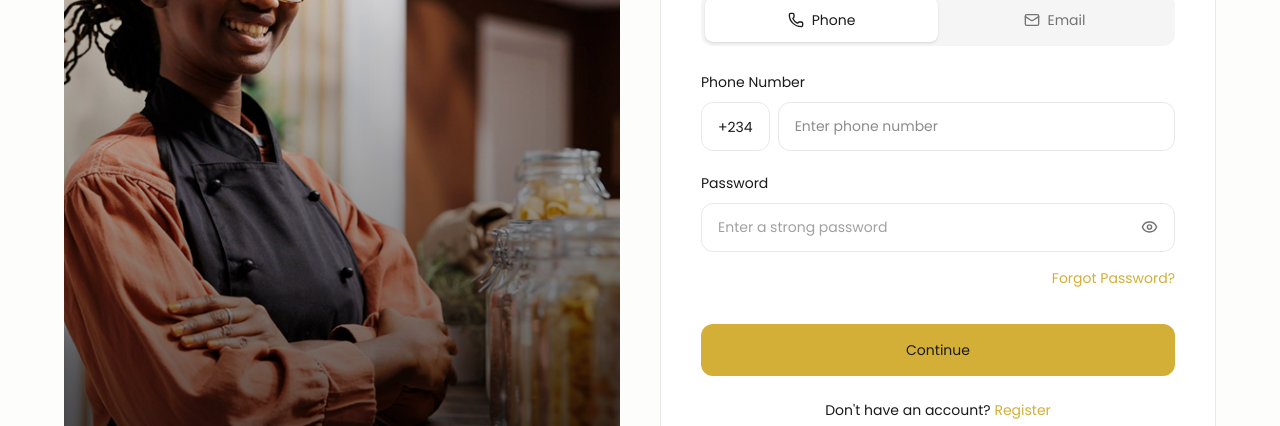
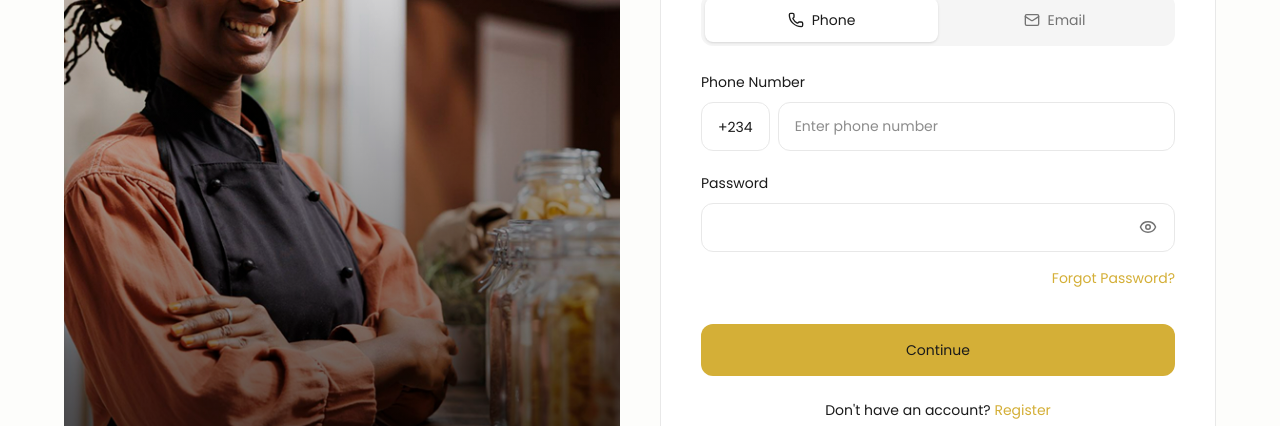
Before and after one commit to C-Ride-Albacorre/frontend-nextjs, a Next.js app: page /user/login in a window 1280 px wide. Shown: the part 185-611 px from the top of the page. Built offline with nearby package versions, Linux system fonts and the light colour scheme; no server answers.

Commit message:
feat(auth): implement user login functionality with form validation and error handling

```diff
--- a/app/(auth)/user/login/page.tsx
+++ b/app/(auth)/user/login/page.tsx
@@ -1,13 +1,14 @@
 import UserLoginForm from '@/features/auth/components/user-form/login';
 
 import AuthFooter from '@/components/layout/auth-footer';
+import { Suspense } from 'react';
 
 export default function LoginPage() {
   return (
-    <>
+    <Suspense fallback={<div>Loading...</div>}>
       <UserLoginForm />
 
       <AuthFooter variant="login" href="/user/register" />
-    </>
+    </Suspense>
   );
 }
--- /dev/null
+++ b/features/auth/actions/user-login.ts
@@ -0,0 +1,66 @@
+'use server';
+
+import { redirect } from 'next/navigation';
+import { LoginFormSchema, LoginFormState } from '../libs/user-login.schema';
+import { LoginPayload, loginUser } from '../services/user-login';
+import { setAuthCookies } from '@/utils/cookies'; // reuse the helper we created
+
+export async function userLoginAction(
+  _state: LoginFormState,
+  formData: FormData,
+): Promise<LoginFormState> {
+  const rawIdentifier = formData.get('identifier')?.toString().trim() ?? '';
+  const password = formData.get('password')?.toString() ?? '';
+  const callbackUrl =
+    formData.get('callbackUrl')?.toString() ?? '/user/dashboard';
+
+  const validated = LoginFormSchema.safeParse({
+    identifier: rawIdentifier,
+    password,
+  });
+
+  if (!validated.success) {
+    return {
+      status: 'error',
+      errors: validated.error.flatten().fieldErrors,
+    };
+  }
+
+  const isPhone = /^\+?\d{7,}$/.test(rawIdentifier);
+
+  // ✅ Send as separate fields matching your API contract
+  const payload: LoginPayload = isPhone
+    ? { phoneNumber: rawIdentifier, password }
+    : { email: rawIdentifier, password };
+
+  const safeCallback = callbackUrl.startsWith('/')
+    ? callbackUrl
+    : '/user/dashboard';
+
+  let redirectTo: string | null = null;
+
+  try {
+    const result = await loginUser(payload);
+    const { accessToken, refreshToken } = result.data;
+
+    await setAuthCookies(accessToken, refreshToken);
+
+    redirectTo = safeCallback;
+  } catch (error: any) {
+    // Account exists but not verified yet
+    if (error?.statusCode === 403 && error?.reason === 'UNVERIFIED') {
+      redirectTo = `/verify?method=${isPhone ? 'phone' : 'email'}`;
+    } else {
+      return {
+        status: 'error',
+        message:
+          error instanceof Error
+            ? error.message
+            : 'Something went wrong. Please try again.',
+      };
+    }
+  }
+
+  if (redirectTo) redirect(redirectTo);
+  return { status: 'success' };
+}
--- a/features/auth/components/user-form/login.tsx
+++ b/features/auth/components/user-form/login.tsx
@@ -1,54 +1,118 @@
 'use client';
 
+import { useActionState, useState, useEffect } from 'react';
 import Link from 'next/link';
+import { useSearchParams } from 'next/navigation';
+import { toast } from 'sonner';
+import { Eye, EyeOff } from 'lucide-react';
 
-import { Eye } from 'lucide-react';
-
+import { userLoginAction } from '@/features/auth/actions/user-login';
 import { useAuthMethod } from '@/features/auth/hooks/auth-method.context';
-
 import AuthMethod from '@/features/auth/components/auth-method';
 import PhoneInput from '@/components/ui/inputs/phone-input';
 import Input from '@/components/ui/inputs/input';
 import { Button } from '@/components/ui/buttons/button';
+import { IconButton } from '@/components/ui/buttons/icon-button';
+
+type FieldValues = {
+  identifier: string;
+  password: string;
+};
+
+const INITIAL_VALUES: FieldValues = { identifier: '', password: '' };
 
 export default function UserLoginForm() {
   const { method } = useAuthMethod();
+  const searchParams = useSearchParams();
+  const callbackUrl = searchParams.get('callbackUrl') ?? '/user/dashboard';
+
+  const [fields, setFields] = useState<FieldValues>(INITIAL_VALUES);
+  const [showPassword, setShowPassword] = useState(false);
+
+  const [state, action, pending] = useActionState(userLoginAction, undefined);
+
+  const isError = state?.status === 'error';
+
+  const handleChange =
+    (field: keyof FieldValues) => (e: React.ChangeEvent<HTMLInputElement>) => {
+      setFields((prev) => ({ ...prev, [field]: e.target.value }));
+    };
+
+  useEffect(() => {
+    if (!state || state.status !== 'error') return;
+    if (state.message) toast.error(state.message);
+    if (state.errors) {
+      Object.values(state.errors).forEach((fieldErrors) =>
+        fieldErrors?.forEach((err) => toast.error(err)),
+      );
+    }
+  }, [state]);
 
   return (
     <>
       <AuthMethod />
 
-      {/* FORM */}
-      <form className="space-y-5">
+      <form className="space-y-5" action={action}>
+        {/* Pass callbackUrl through so the action can redirect back */}
+        <input type="hidden" name="callbackUrl" value={callbackUrl} />
+
         {method === 'phone' ? (
-          <PhoneInput />
+          <PhoneInput
+            id="identifier"
+            name="identifier"
+            value={fields.identifier}
+            onChange={handleChange('identifier')}
+            errorMessage={isError ? state.errors?.identifier?.[0] : undefined}
+          />
         ) : (
-          <Input type="email" label="Email" placeholder="Enter your email" />
+          <Input
+            name="identifier"
+            type="email"
+            label="Email Address"
+            value={fields.identifier}
+            onChange={handleChange('identifier')}
+            errorMessage={isError ? state.errors?.identifier?.[0] : undefined}
+          />
         )}
 
         <div>
-          {/* PASSWORD */}
           <Input
-            type="password"
+            name="password"
+            type={showPassword ? 'text' : 'password'}
             label="Password"
-            placeholder="Enter a strong password"
             spacing="sm"
-            rightIcon={<Eye size={18} className="text-neutral-500" />}
+            value={fields.password}
+            onChange={handleChange('password')}
+            errorMessage={isError ? state.errors?.password?.[0] : undefined}
+            rightIcon={
+              <IconButton
+                type="button"
+                rounded="none"
+                variant="gray"
+                size="none"
+                ariaLabel="Toggle password visibility"
+                onClick={() => setShowPassword((v) => !v)}
+                className="text-neutral-500 cursor-pointer"
+              >
+                {showPassword ? <EyeOff size={18} /> : <Eye size={18} />}
+              </IconButton>
+            }
           />
 
           <Link
             href="/reset"
-            className="mt-4 text-sm  text-right block  text-primary"
+            className="mt-4 text-sm text-right block text-primary"
           >
             Forgot Password?
           </Link>
         </div>
 
-        {/* CTA */}
         <Button
-          href="/user/dashboard"
+          type="submit"
           size="full"
           variant="primary"
+          loading={pending}
+          disabled={pending}
           className="mt-4"
         >
           Continue
--- /dev/null
+++ b/features/auth/libs/api-errpor.ts
@@ -0,0 +1,12 @@
+// lib/api-error.ts
+export class ApiError extends Error {
+  statusCode: number;
+  reason?: string;
+
+  constructor(message: string, statusCode: number, reason?: string) {
+    super(message);
+    this.name = 'ApiError';
+    this.statusCode = statusCode;
+    this.reason = reason;
+  }
+}
--- /dev/null
+++ b/features/auth/libs/user-login.schema.ts
@@ -0,0 +1,21 @@
+import { z } from 'zod';
+
+export const LoginFormSchema = z.object({
+  identifier: z
+    .string()
+    .trim()
+    .min(1, { message: 'Email or phone is required.' }),
+  password: z.string().min(1, { message: 'Password is required.' }),
+});
+
+export type LoginFormData = z.infer<typeof LoginFormSchema>;
+
+export type LoginFormState =
+  | undefined
+  | { status: 'idle' }
+  | {
+      status: 'error';
+      errors?: Partial<Record<keyof LoginFormData, string[]>>;
+      message?: string;
+    }
+  | { status: 'success' };
--- /dev/null
+++ b/features/auth/services/user-login.ts
@@ -0,0 +1,42 @@
+import { BASE_URL } from '@/config/api';
+import { ApiError } from '../libs/api-errpor';
+
+export type LoginApiResponse = {
+  status: string;
+  statusCode: number;
+  data: {
+    accessToken: string;
+    refreshToken: string;
+    user: {
+      id: string;
+      email: string;
+      role: string;
+    };
+  };
+};
+
+export type LoginPayload =
+  | { email: string; password: string }
+  | { phoneNumber: string; password: string };
+
+export async function loginUser(
+  payload: LoginPayload,
+): Promise<LoginApiResponse> {
+  const res = await fetch(`${BASE_URL}/auth/customer/login`, {
+    method: 'POST',
+    headers: { 'Content-Type': 'application/json' },
+    body: JSON.stringify(payload),
+  });
+
+  const data = await res.json();
+
+  if (!res.ok) {
+    throw new ApiError(
+      data?.message || 'Login failed',
+      data?.statusCode ?? res.status,
+      data?.reason,
+    );
+  }
+
+  return data;
+}
--- /dev/null
+++ b/utils/cookies.ts
@@ -0,0 +1,29 @@
+import { cookies } from 'next/headers';
+import { getTokenExpiry } from './jwt';
+
+const isProd = process.env.NODE_ENV === 'production';
+
+export async function setAuthCookies(
+  accessToken: string,
+  refreshToken: string,
+) {
+  const cookieStore = await cookies();
+  const accessTokenMaxAge = getTokenExpiry(accessToken);
+  const refreshTokenMaxAge = getTokenExpiry(refreshToken);
+
+  cookieStore.set('accessToken', accessToken, {
+    httpOnly: true,
+    secure: isProd,
+    sameSite: 'strict',
+    path: '/',
+    maxAge: accessTokenMaxAge,
+  });
+
+  cookieStore.set('refreshToken', refreshToken, {
+    httpOnly: true,
+    secure: isProd,
+    sameSite: 'strict',
+    path: '/',
+    maxAge: refreshTokenMaxAge,
+  });
+}
```
